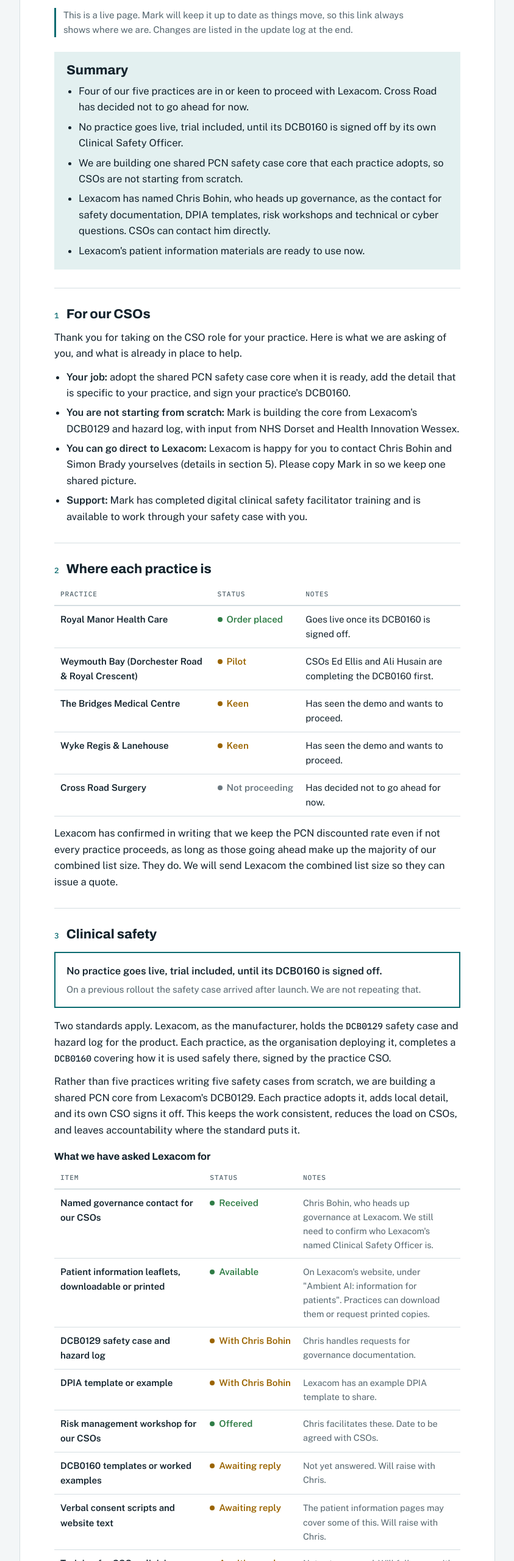
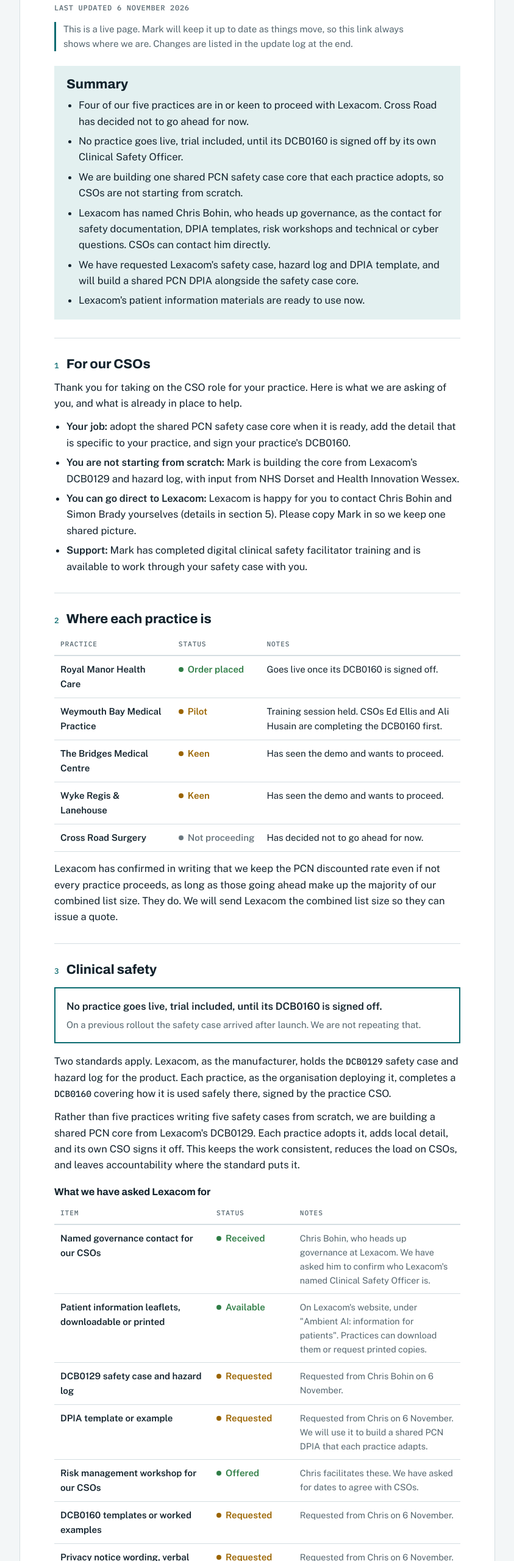
Before and after one commit to weyport-pcn/Lexacom-scrollsite, a plain HTML site: page index.html in a window 1280 px wide. Shown: the part 240-2800 px from the top of the page at 61% size, without its empty margins (218-1061 px from the left). Drawn offline with nearby package versions, Linux system fonts and the light colour scheme.

Commit message:
Update index.html

```diff
--- a/index.html
+++ b/index.html
@@ -90,7 +90,7 @@ footer{max-width:780px;margin:16px auto 0;font-size:.85rem;color:var(--muted)}
 <div class="outer">
 <article class="paper">
   <h1>Lexacom and our clinical safety case</h1>
-  <div class="meta"><span>Weymouth &amp; Portland PCN</span><span>Live briefing for PCN Leadership</span><span>Last updated 4 November 2026</span></div>
+  <div class="meta"><span>Weymouth &amp; Portland PCN</span><span>Live briefing for PCN Leadership, practice managers and CSOs</span><span>Last updated 6 November 2026</span></div>
   <p class="live">This is a live page. Mark will keep it up to date as things move, so this link always shows where we are. Changes are listed in the update log at the end.</p>
 
   <div class="summary">
@@ -100,6 +100,7 @@ footer{max-width:780px;margin:16px auto 0;font-size:.85rem;color:var(--muted)}
       <li>No practice goes live, trial included, until its DCB0160 is signed off by its own Clinical Safety Officer.</li>
       <li>We are building one shared PCN safety case core that each practice adopts, so CSOs are not starting from scratch.</li>
       <li>Lexacom has named Chris Bohin, who heads up governance, as the contact for safety documentation, DPIA templates, risk workshops and technical or cyber questions. CSOs can contact him directly.</li>
+      <li>We have requested Lexacom's safety case, hazard log and DPIA template, and will build a shared PCN DPIA alongside the safety case core.</li>
       <li>Lexacom's patient information materials are ready to use now.</li>
     </ul>
   </div>
@@ -121,7 +122,7 @@ footer{max-width:780px;margin:16px auto 0;font-size:.85rem;color:var(--muted)}
       <thead><tr><th>Practice</th><th>Status</th><th>Notes</th></tr></thead>
       <tbody>
         <tr><td>Royal Manor Health Care</td><td><span class="st ok">Order placed</span></td><td>Goes live once its DCB0160 is signed off.</td></tr>
-        <tr><td>Weymouth Bay (Dorchester Road &amp; Royal Crescent)</td><td><span class="st warn">Pilot</span></td><td>CSOs Ed Ellis and Ali Husain are completing the DCB0160 first.</td></tr>
+        <tr><td>Weymouth Bay Medical Practice</td><td><span class="st warn">Pilot</span></td><td>Training session held. CSOs Ed Ellis and Ali Husain are completing the DCB0160 first.</td></tr>
         <tr><td>The Bridges Medical Centre</td><td><span class="st warn">Keen</span></td><td>Has seen the demo and wants to proceed.</td></tr>
         <tr><td>Wyke Regis &amp; Lanehouse</td><td><span class="st warn">Keen</span></td><td>Has seen the demo and wants to proceed.</td></tr>
         <tr><td>Cross Road Surgery</td><td><span class="st idle">Not proceeding</span></td><td>Has decided not to go ahead for now.</td></tr>
@@ -143,13 +144,13 @@ footer{max-width:780px;margin:16px auto 0;font-size:.85rem;color:var(--muted)}
     <div class="tbl"><table>
       <thead><tr><th>Item</th><th>Status</th><th>Notes</th></tr></thead>
       <tbody>
-        <tr><td>Named governance contact for our CSOs</td><td><span class="st ok">Received</span></td><td class="note">Chris Bohin, who heads up governance at Lexacom. We still need to confirm who Lexacom's named Clinical Safety Officer is.</td></tr>
+        <tr><td>Named governance contact for our CSOs</td><td><span class="st ok">Received</span></td><td class="note">Chris Bohin, who heads up governance at Lexacom. We have asked him to confirm who Lexacom's named Clinical Safety Officer is.</td></tr>
         <tr><td>Patient information leaflets, downloadable or printed</td><td><span class="st ok">Available</span></td><td class="note">On Lexacom's website, under "Ambient AI: information for patients". Practices can download them or request printed copies.</td></tr>
-        <tr><td>DCB0129 safety case and hazard log</td><td><span class="st warn">With Chris Bohin</span></td><td class="note">Chris handles requests for governance documentation.</td></tr>
-        <tr><td>DPIA template or example</td><td><span class="st warn">With Chris Bohin</span></td><td class="note">Lexacom has an example DPIA template to share.</td></tr>
-        <tr><td>Risk management workshop for our CSOs</td><td><span class="st ok">Offered</span></td><td class="note">Chris facilitates these. Date to be agreed with CSOs.</td></tr>
-        <tr><td>DCB0160 templates or worked examples</td><td><span class="st warn">Awaiting reply</span></td><td class="note">Not yet answered. Will raise with Chris.</td></tr>
-        <tr><td>Verbal consent scripts and website text</td><td><span class="st warn">Awaiting reply</span></td><td class="note">The patient information pages may cover some of this. Will raise with Chris.</td></tr>
+        <tr><td>DCB0129 safety case and hazard log</td><td><span class="st warn">Requested</span></td><td class="note">Requested from Chris Bohin on 6 November.</td></tr>
+        <tr><td>DPIA template or example</td><td><span class="st warn">Requested</span></td><td class="note">Requested from Chris on 6 November. We will use it to build a shared PCN DPIA that each practice adapts.</td></tr>
+        <tr><td>Risk management workshop for our CSOs</td><td><span class="st ok">Offered</span></td><td class="note">Chris facilitates these. We have asked for dates to agree with CSOs.</td></tr>
+        <tr><td>DCB0160 templates or worked examples</td><td><span class="st warn">Requested</span></td><td class="note">Requested from Chris on 6 November.</td></tr>
+        <tr><td>Privacy notice wording, verbal consent scripts and website text</td><td><span class="st warn">Requested</span></td><td class="note">Requested from Chris on 6 November. The patient information pages may cover some of this.</td></tr>
         <tr><td>Training for CSOs, clinicians and PCN staff on safe use, consent and checking outputs</td><td><span class="st warn">Awaiting reply</span></td><td class="note">Not yet answered. Will follow up with Simon.</td></tr>
       </tbody>
     </table></div>
@@ -185,7 +186,7 @@ footer{max-width:780px;margin:16px auto 0;font-size:.85rem;color:var(--muted)}
     </div>
     <h3>Also supporting us</h3>
     <ul class="plain">
-      <li><b>NHS Dorset, Alex Tealdi:</b> system support for the rollout and clinical safety, here first and then across Dorset.</li>
+      <li><b>NHS Dorset, Alex Tealdi:</b> Digital Clinical Safety Manager. Has offered to advise on our safety case, and suggested sharing our learning through the Wessex HIN AVT Community of Practice.</li>
       <li><b>Health Innovation Wessex, Patrick Arnold:</b> AVT lead, involved since the evaluation.</li>
       <li><b>Lexacom, Dr Andrew Whiteley:</b> CEO.</li>
       <li><b>PCN, Mark Winterburn:</b> Digital &amp; Transformation Lead, coordinating the shared safety case core.</li>
@@ -202,11 +203,12 @@ footer{max-width:780px;margin:16px auto 0;font-size:.85rem;color:var(--muted)}
   <section>
     <h2><span class="n">7</span>Next steps</h2>
     <ol class="steps">
-      <li>Request the DCB0129, hazard log and DPIA template from Chris Bohin, and confirm Lexacom's named Clinical Safety Officer.</li>
+      <li>Receive the DCB0129, hazard log, DPIA template, DCB0160 examples and privacy and consent wording from Chris Bohin, and confirm Lexacom's named Clinical Safety Officer.</li>
       <li>Agree a date for Chris's risk management workshop with our CSOs.</li>
-      <li>Follow up the outstanding items: DCB0160 examples, consent scripts and training.</li>
+      <li>Follow up training for CSOs, clinicians and PCN staff with Simon.</li>
+      <li>Arrange a call with Alex Tealdi on the shared core and on cover for PCN services.</li>
       <li>Send Lexacom our combined list size so it can issue a quote.</li>
-      <li>Build the shared PCN core, with input from NHS Dorset and Health Innovation Wessex.</li>
+      <li>Build the shared PCN safety case core and DPIA, with input from NHS Dorset and Health Innovation Wessex.</li>
       <li>Each practice CSO adopts the core, adds local detail and signs their DCB0160.</li>
       <li>Go live one practice at a time, starting with Royal Manor and Weymouth Bay, with training and patient materials in place.</li>
       <li>Scope Lexacom for PCN services with the care coordinator and frailty teams, starting with what they need from the output.</li>
@@ -216,6 +218,8 @@ footer{max-width:780px;margin:16px auto 0;font-size:.85rem;color:var(--muted)}
   <section>
     <h2><span class="n">8</span>Update log</h2>
     <ul class="log">
+      <li><time datetime="2026-11-09">9 Nov 2026</time><span>Shared with practice managers and CSOs.</span></li>
+      <li><time datetime="2026-11-06">6 Nov 2026</time><span>Governance documents, DCB0160 examples, privacy and consent wording and workshop dates requested from Chris Bohin. Shared PCN DPIA added to the plan. Alex Tealdi has offered to advise on the safety case. Weymouth Bay has had its training session.</span></li>
       <li><time datetime="2026-11-04">4 Nov 2026</time><span>First version shared with PCN Leadership. Includes Lexacom's reply: Chris Bohin confirmed as governance contact, risk workshop offered, patient leaflets available, and a trial offered for PCN services in place of a 3CX reference site.</span></li>
     </ul>
   </section>
```
